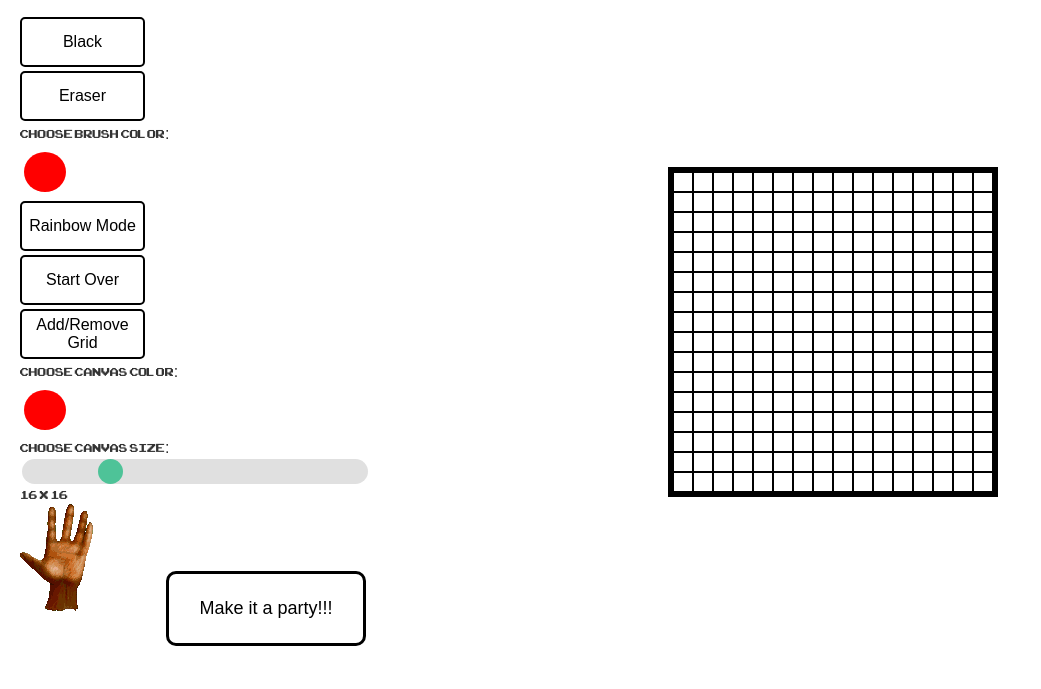
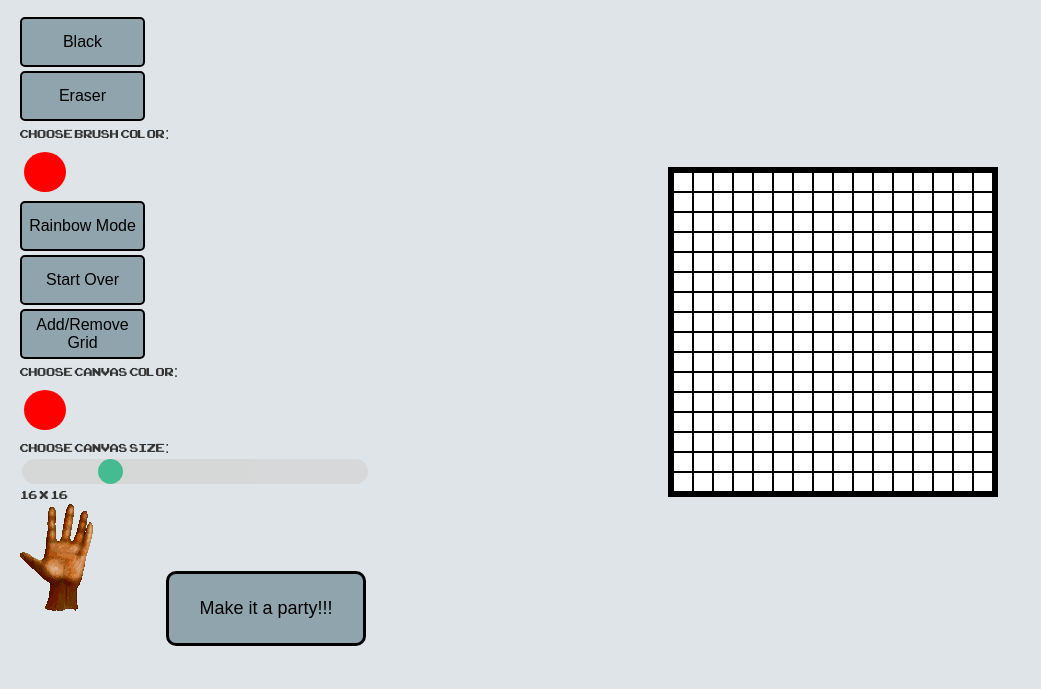
Before and after one commit to jholson1030/odin-sketchpad, a plain HTML site: page index.html in a window 1280 px wide. Shown: the part 111-800 px from the top of the page, without its empty margins (0-1041 px from the left). Drawn offline with Linux system fonts and the light colour scheme.

Commit message:
Change day-mode colors

```diff
--- a/style.css
+++ b/style.css
@@ -5,7 +5,7 @@
 
 body {
     margin: 0 auto;
-    background-color: #ffffff;
+    background-color: #dee4e7;
     color: #333333;
     font-family: 'ArcadeClassic', sans-serif;
 }
@@ -30,7 +30,7 @@ h1 {
 }
 
 .button {
-    background-color: #ffffff;
+    background-color: #90a4ae;
     font-size: 16px;
     height: 50px;
     width: 125px;
@@ -66,6 +66,7 @@ h1 {
     aspect-ratio: 1 /1;
     display: grid;
     justify-content: center;
+    background-color: #ffffff;
 }
 
 .cell {
```
